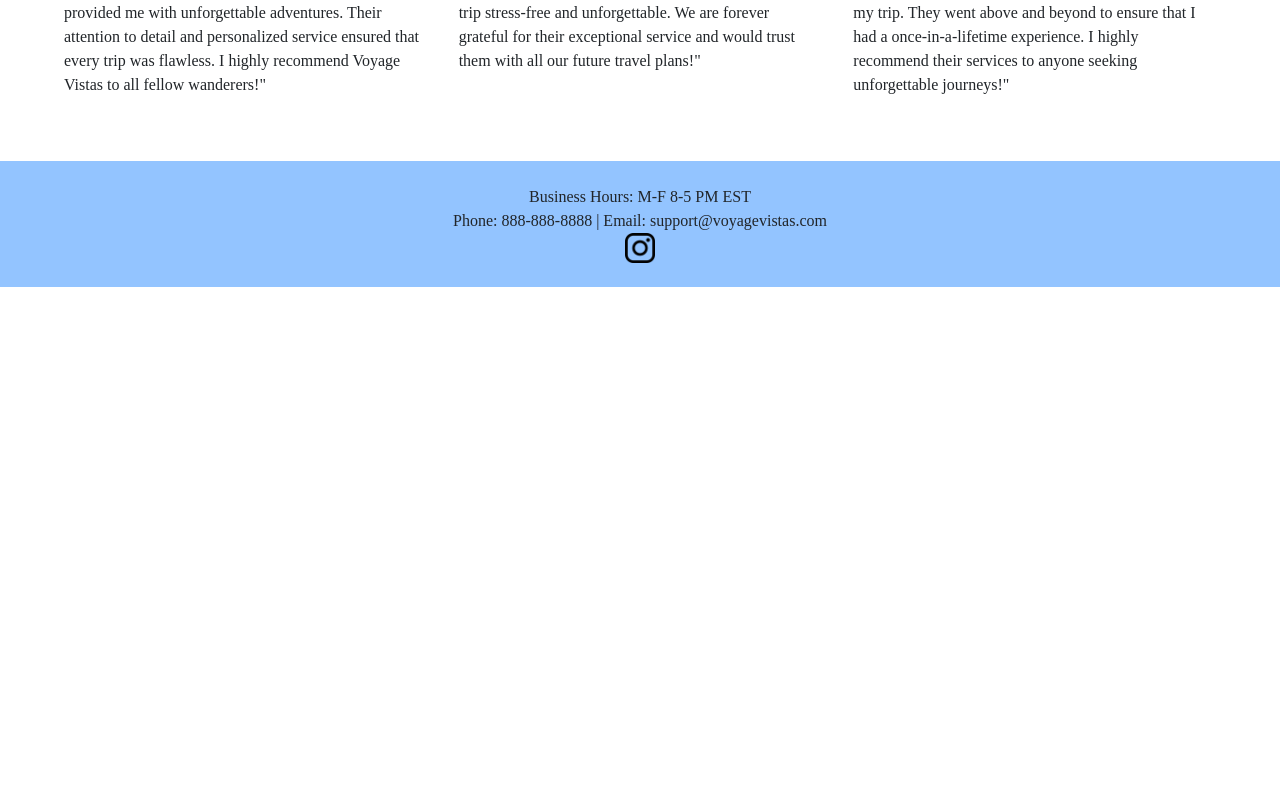
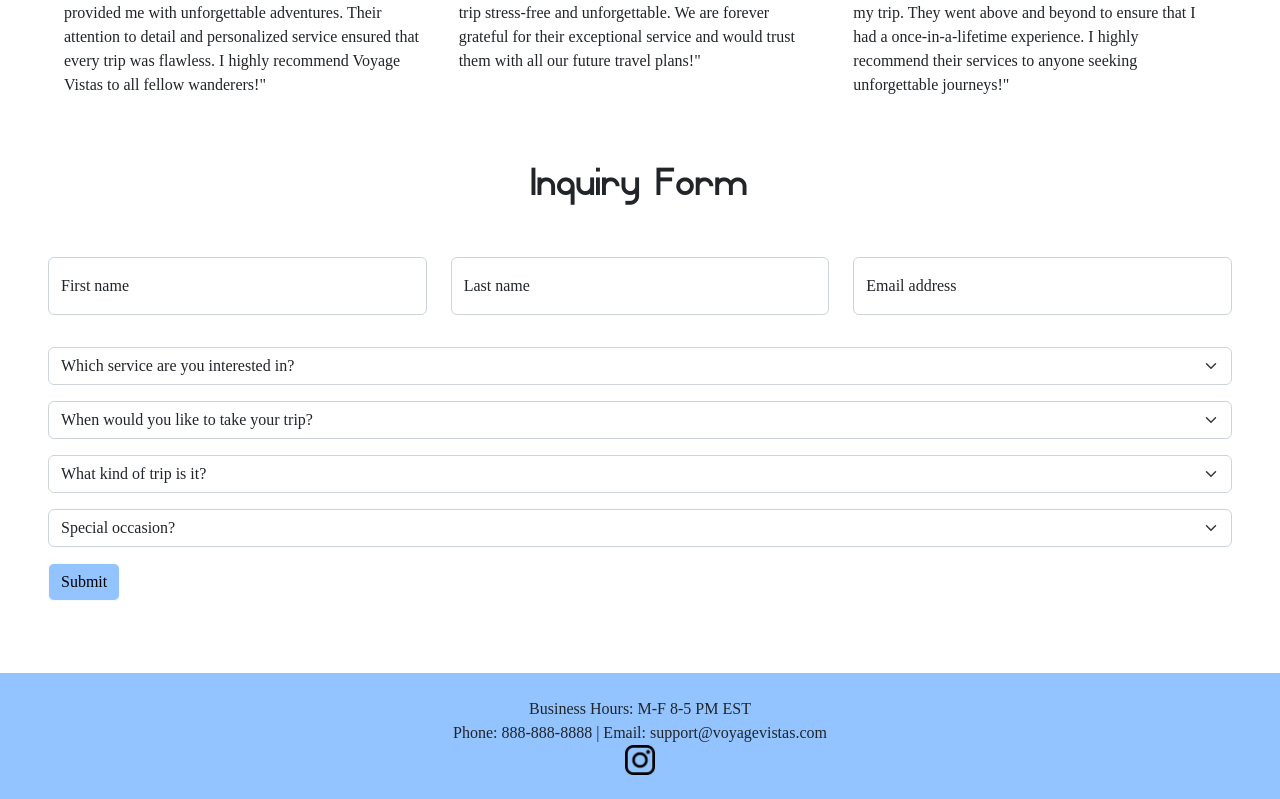
Before and after one commit to nyashanice/Travel-Agent-Site, a React (Create React App) app: page / in a window 1280 px wide. Shown: the part 3635-4434 px from the top of the page. Before the commit the page ends 3922 px from the top, so only its background shows below. Built offline with nearby package versions, Linux system fonts and the light colour scheme; a web font is replaced by a local one.

Commit message:
add inquiry form

```diff
--- a/src/App.js
+++ b/src/App.js
@@ -8,6 +8,7 @@ import Offerings from "./components/Offerings";
 import Carousel from "./components/Carousel";
 import Buffer from "./components/Buffer";
 import Testimonials from "./components/Testimonials";
+import InquiryForm from "./components/InquiryForm";
 import { BrowserRouter } from "react-router-dom";
 
 function App() {
@@ -22,6 +23,7 @@ function App() {
           <About />
           <Offerings />
           <Testimonials />
+          <InquiryForm />
         </div>
         <Footer />
       </div>
--- /dev/null
+++ b/src/components/InquiryForm.js
@@ -0,0 +1,80 @@
+import Form from "react-bootstrap/Form";
+import FloatingLabel from "react-bootstrap/FloatingLabel";
+import Col from "react-bootstrap/Col";
+import Row from "react-bootstrap/Row";
+import Button from "react-bootstrap/Button";
+import "../styles/InquiryForm.css";
+
+export default function InquiryForm() {
+  return (
+    <div>
+      <h1 className="form-header text-center" id="inquiry-form">Inquiry Form</h1>
+      <Form className="m-5 form-txt">
+        <Row className="mb-3">
+          <Form.Group as={Col} md="4" controlId="validationCustom01">
+            <FloatingLabel
+              controlId="floatingInput"
+              label="First name"
+              className="mb-3"
+            >
+              <Form.Control required type="text" placeholder="First name" />
+            </FloatingLabel>
+            <Form.Control.Feedback>Looks good!</Form.Control.Feedback>
+          </Form.Group>
+          <Form.Group as={Col} md="4" controlId="validationCustom02">
+            <FloatingLabel
+              controlId="floatingInput"
+              label="Last name"
+              className="mb-3"
+            >
+              <Form.Control required type="text" placeholder="Last name" />
+            </FloatingLabel>
+            <Form.Control.Feedback>Looks good!</Form.Control.Feedback>
+          </Form.Group>
+          <Form.Group as={Col} md="4" controlId="validationCustom01">
+            <FloatingLabel
+              controlId="floatingInput"
+              label="Email address"
+              className="mb-3"
+            >
+              <Form.Control type="email" placeholder="name@example.com" />
+            </FloatingLabel>
+          </Form.Group>
+        </Row>
+        <Form.Select aria-label="Default select example" className="mb-3">
+          <option>Which service are you interested in?</option>
+          <option value="1">Flight + Hotel Bundle</option>
+          <option value="2">Cruise Planning</option>
+          <option value="3">Wedding Travel</option>
+          <option value="3">Itinerary Creation</option>
+        </Form.Select>
+        <Form.Select aria-label="Default select example" className="mb-3">
+          <option>When would you like to take your trip?</option>
+          <option value="1">0-3 months</option>
+          <option value="2">3-6 months</option>
+          <option value="3">6-12 months</option>
+          <option value="3">1 year+</option>
+        </Form.Select>
+        <Form.Select aria-label="Default select example" className="mb-3">
+          <option>What kind of trip is it?</option>
+          <option value="1">Solo</option>
+          <option value="2">Couple</option>
+          <option value="3">Group</option>
+          <option value="3">Family</option>
+        </Form.Select>
+        <Form.Select aria-label="Default select example" className="mb-3">
+          <option>Special occasion?</option>
+          <option value="1">Birthday</option>
+          <option value="2">Anniversary</option>
+          <option value="3">Honeymoon</option>
+          <option value="3">Graduation</option>
+          <option value="3">Other</option>
+          <option value="3">Just because</option>
+        </Form.Select>
+        <Button variant="outline-light" type="submit" className="mb-4 btn-bg">
+          Submit
+        </Button>
+      </Form>
+    </div>
+  );
+}
--- a/src/components/Offerings.js
+++ b/src/components/Offerings.js
@@ -1,6 +1,7 @@
 import React from "react";
 import "../styles/Offerings.css";
 import Accordion from "react-bootstrap/Accordion";
+import Button from "react-bootstrap/Button";
 
 export default function Offerings() {
   return (
@@ -65,7 +66,9 @@ export default function Offerings() {
               </div>
             </div>
             <div className="text-center p-3">
-              <button className="btn btn-dark">I'm interested!</button>
+              <Button variant="dark" size="lg" href="#inquiry-form">
+                I'm interested!
+              </Button>
             </div>
           </Accordion.Body>
         </Accordion.Item>
@@ -121,7 +124,9 @@ export default function Offerings() {
               </div>
             </div>
             <div className="text-center p-3">
-              <button className="btn btn-dark">I'm interested!</button>
+              <Button variant="dark" size="lg" href="#inquiry-form">
+                I'm interested!
+              </Button>
             </div>
           </Accordion.Body>
         </Accordion.Item>
@@ -177,7 +182,9 @@ export default function Offerings() {
               </div>
             </div>
             <div className="text-center p-3">
-              <button className="btn btn-dark">I'm interested!</button>
+              <Button variant="dark" size="lg" href="#inquiry-form">
+                I'm interested!
+              </Button>
             </div>
           </Accordion.Body>
         </Accordion.Item>
@@ -237,7 +244,9 @@ export default function Offerings() {
               </div>
             </div>
             <div className="text-center p-3">
-              <button className="btn btn-dark">I'm interested!</button>
+              <Button variant="dark" size="lg" href="#inquiry-form">
+                I'm interested!
+              </Button>
             </div>
           </Accordion.Body>
         </Accordion.Item>
--- /dev/null
+++ b/src/styles/InquiryForm.css
@@ -0,0 +1,16 @@
+.form-header {
+    font-family: 'Modern';
+}
+
+.form-txt {
+    font-family: 'Open';
+}
+
+.btn-bg {
+    background-color: #93C4FF !important;
+    color: black !important;
+}
+
+.btn-bg:hover {
+    color: white !important;
+}
```
